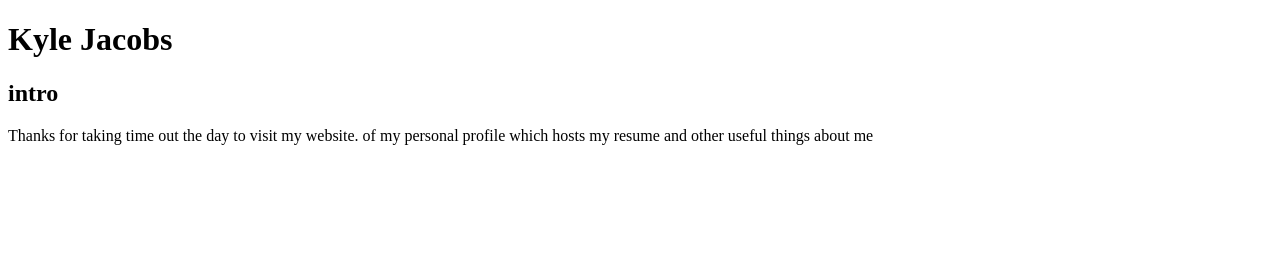
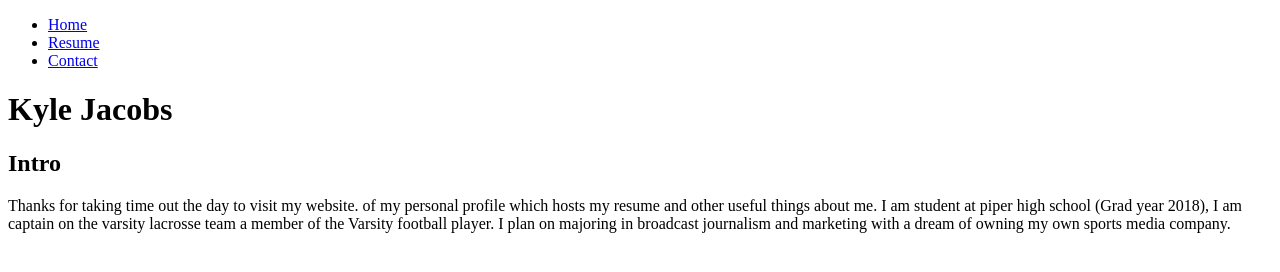
Before and after one commit to kjacobs56/kjacobs56.github.io, a plain HTML site: page index.html in a window 1280 px wide. Drawn offline with Linux system fonts and the light colour scheme.

Commit message:
cssfolder

```diff
--- a/index.html
+++ b/index.html
@@ -1,20 +1,46 @@
 <!DOCTYPE html>
 <html>
   <head>
-    <script type="index.js">
+    <script src=""="index.js">
 
     </script>
+    <link rel="stylesheet" href="index.css">
     <meta charset="utf-8">
     <title>Profile site</title>
   </head>
   <body>
+
+    <ul>
+      <li><a class="active" href="#Home">Home</a></li>
+      <li><a href="resume.html">Resume</a></li>
+
+
+      <li><a href="#contact">Contact</a></li>
+
+    </ul>
+
+
+
+<div class="container">
+
+<div>
     <h1>Kyle Jacobs </h1>
-    <h2>intro</h2>
-    <p>Thanks for taking time out
+    <h2>Intro</h2>
+
+      <P>Thanks for taking time out
      the day to visit my website.
      of my personal profile which hosts
-     my resume and other useful things about me
-        </p>
+     my resume and other useful things about me.
+     I am student at piper high school (Grad year 2018),
+     I am captain on the varsity lacrosse team a member of the Varsity football player.
+     I plan on majoring in broadcast journalism and marketing
+     with a dream of owning my own sports media company.
+
+</div>
+</p>
+
+ </div>
+
 
   </body>
 </html>
```
